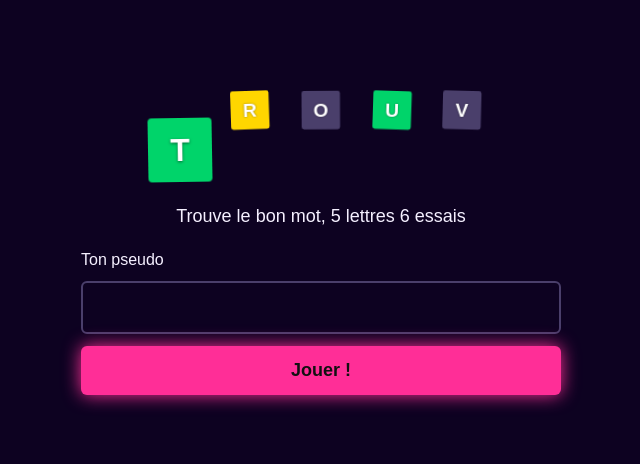
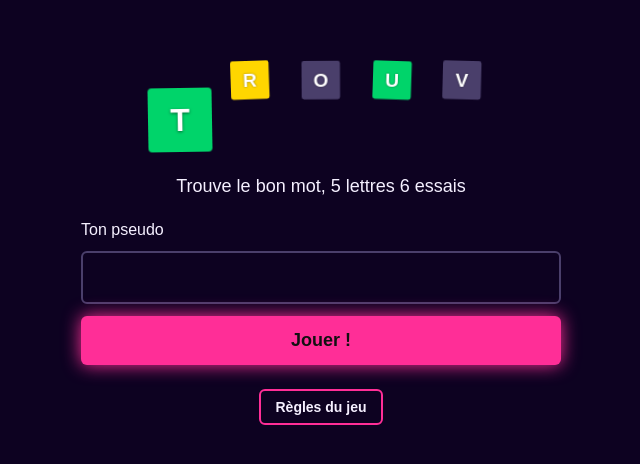
Before and after one commit to Hrefernandes/MotMystere-FRONTEND, a React (Vite) app: page / in a window 1280 px wide. Shown: the part 168-632 px from the top of the page, without its empty margins (319-959 px from the left). Built offline with nearby package versions, Linux system fonts and the light colour scheme.

Commit message:
add: bouton /regles dans Accueil.jsx + style

```diff
--- a/src/pages/Accueil.jsx
+++ b/src/pages/Accueil.jsx
@@ -68,6 +68,8 @@ function Accueil() {
           {erreurs && <p className="erreur" role="alert">{erreurs}</p>}
           <button className="bouton" type="submit">Jouer !</button>
         </form>
+
+        <button className="bouton secondaire" type="button" onClick={() => navigate('/regles')}> Règles du jeu </button>
       </main>
   )
 }
--- a/src/pages/Regles.jsx
+++ b/src/pages/Regles.jsx
@@ -41,7 +41,7 @@ function Regles() {
         <li>Après chaque essai, les lettres changent de couleur :</li>
       </ol>
 
-      <ul className="exemples" ref={exemplesRef}>
+      <ul className="exemplesBloc" ref={exemplesRef}>
         <li>
           <div className="zone">
             <div className="bloc"><span className="tuile vert">T</span></div>
--- a/src/style/Accueil.css
+++ b/src/style/Accueil.css
@@ -114,3 +114,12 @@
   filter: brightness(1.15);
   transform: scale(1.03);
 }
+
+.bouton.secondaire {
+  padding: 8px 14px;
+  font-size: 14px;
+  color: var(--texte);
+  background: transparent;
+  border: 2px solid var(--accent);
+  box-shadow: none;
+}
--- a/src/style/Regles.css
+++ b/src/style/Regles.css
@@ -22,7 +22,7 @@
   font-size: 18px;
 }
 
-.exemples {
+.exemplesBloc {
   list-style: none;
   margin: 0;
   padding: 0;
@@ -31,13 +31,13 @@
   gap: 16px;
 }
 
-.exemples li {
+.exemplesBloc li {
   display: flex;
   align-items: center;
   gap: 20px;
 }
 
-.exemples p {
+.exemplesBloc p {
   margin: 0;
   font-size: 18px;
 }
@@ -52,7 +52,7 @@
   border-radius: 10px;
 }
 
-.exemples .tuile {
+.exemplesBloc .tuile {
   width: 80px;
   height: 80px;
   font-size: 40px;
```
